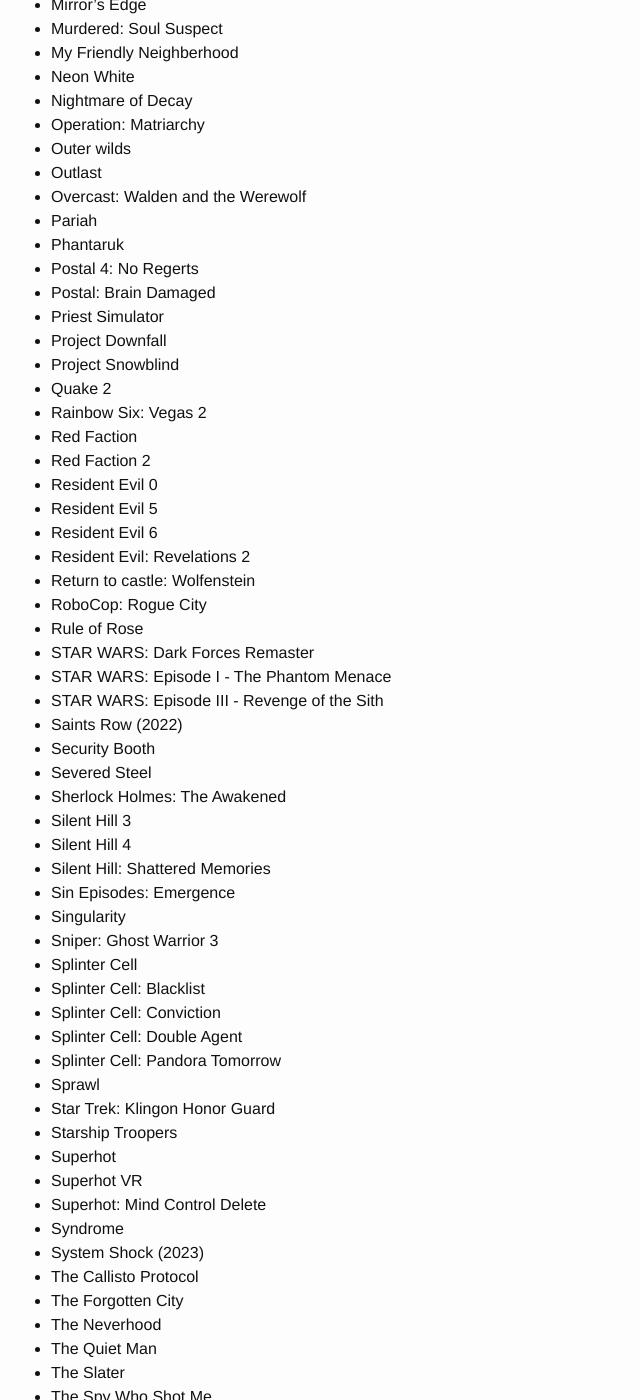
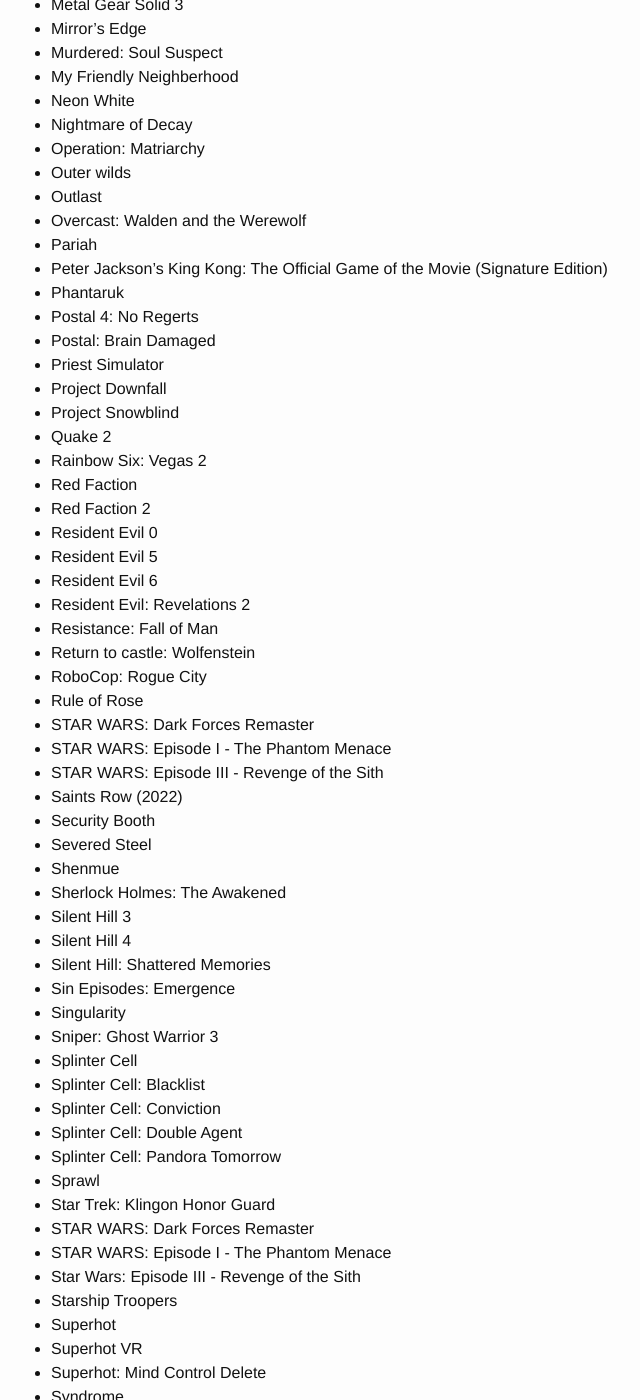
Before and after one commit to SuiMachine/SuiMachine.github.io, a Jekyll site: the page built from games_streamed.md, in a window 1280 px wide and 1400 px high, scrolled down 1890 px. Shown: the whole window, without its empty margins (149-789 px from the left). Built offline with Jekyll 4.4.1, drawn with Linux system fonts in a browser that asks for light colours; some of the changed text lies outside the part shown.

Commit message:
Updated games

```diff
--- a/games_streamed.md
+++ b/games_streamed.md
@@ -40,7 +38,10 @@
 * Deus Ex: Invisible War
 * Deus Ex: Mankind Divided
 * Deus Ex: The Fall
+* Devil May Cry 1 (HD Edition)
+* DIRT: Origin of Species
 * Dishonored
+* DUSK
 * Echoplex
 * Elderborn
 * Emergency 4
@@ -70,8 +71,8 @@
 * Kingpin: Reloaded
 * Left Alive
 * Limbo of the Lost
+* Lost in Vivo
 * Lost Ruins
-* Lost in Vivo
 * Metal Gear Rising: Revengeance
 * Metal Gear Solid 2
 * Metal Gear Solid 3
@@ -85,6 +86,7 @@
 * Outlast
 * Overcast: Walden and the Werewolf
 * Pariah
+* Peter Jackson's King Kong: The Official Game of the Movie (Signature Edition)
 * Phantaruk
 * Postal 4: No Regerts
 * Postal: Brain Damaged
@@ -99,6 +101,7 @@
 * Resident Evil 5
 * Resident Evil 6
 * Resident Evil: Revelations 2
+* Resistance: Fall of Man
 * Return to castle: Wolfenstein
 * RoboCop: Rogue City
 * Rule of Rose
@@ -108,6 +111,7 @@
 * Saints Row (2022)
 * Security Booth
 * Severed Steel
+* Shenmue
 * Sherlock Holmes: The Awakened
 * Silent Hill 3
 * Silent Hill 4
@@ -122,6 +126,9 @@
 * Splinter Cell: Pandora Tomorrow
 * Sprawl
 * Star Trek: Klingon Honor Guard
+* STAR WARS: Dark Forces Remaster
+* STAR WARS: Episode I - The Phantom Menace
+* Star Wars: Episode III - Revenge of the Sith
 * Starship Troopers
 * Superhot
 * Superhot VR
@@ -145,6 +152,7 @@
 * Tunnel Rats
 * Turbo Overkill
 * Turok
+* Turok 2: Seeds of Evil
 * Turok 3: Shadow of Oblivion
 * Underworld Ascendant
 * Unforgiving - A Northern Hymn
```
Also changed, not shown: other parts of games_streamed.md (+1 -3 lines).
